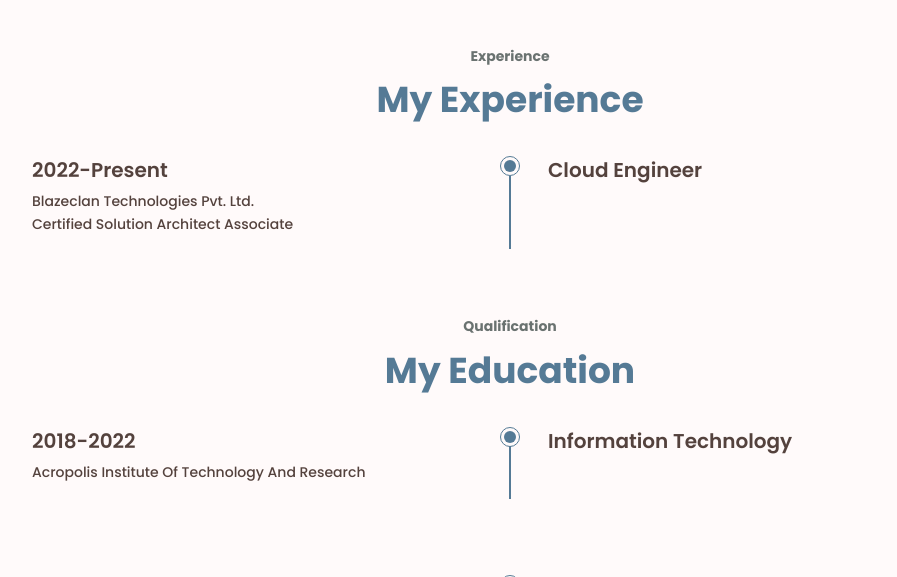
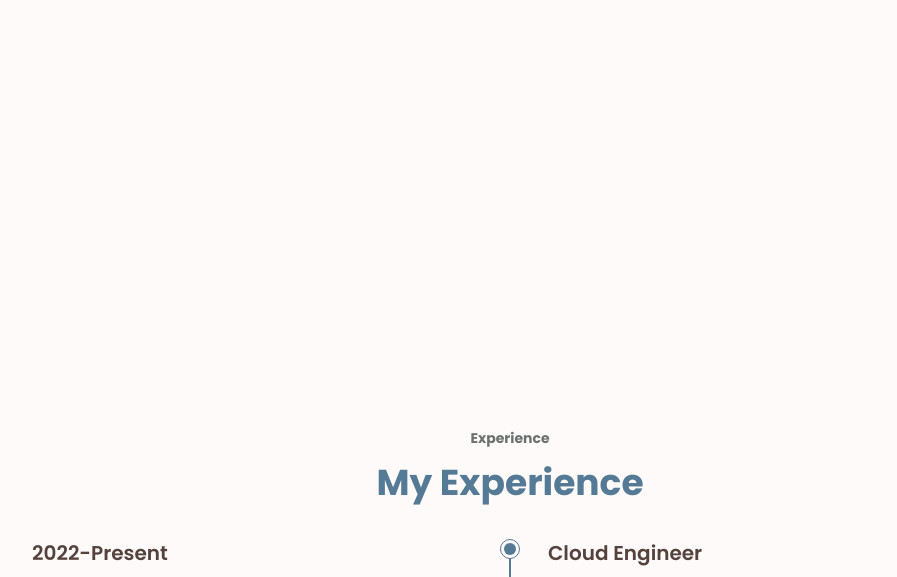
Before and after one commit to AnukratiRawal14/Portfolio, a plain HTML site: page index.html in a window 1280 px wide. Shown: the part 1539-2116 px from the top of the page, without its empty margins (292-1189 px from the left). Drawn offline with nearby package versions, Linux system fonts and the light colour scheme.

Commit message:
Update index.html

```diff
--- a/index.html
+++ b/index.html
@@ -25,6 +25,7 @@
                       clear: both;
                       display: table;
                       margin-top: 19%;
+                      padding-top:40%
                     }
         </style>
     </head>
```
